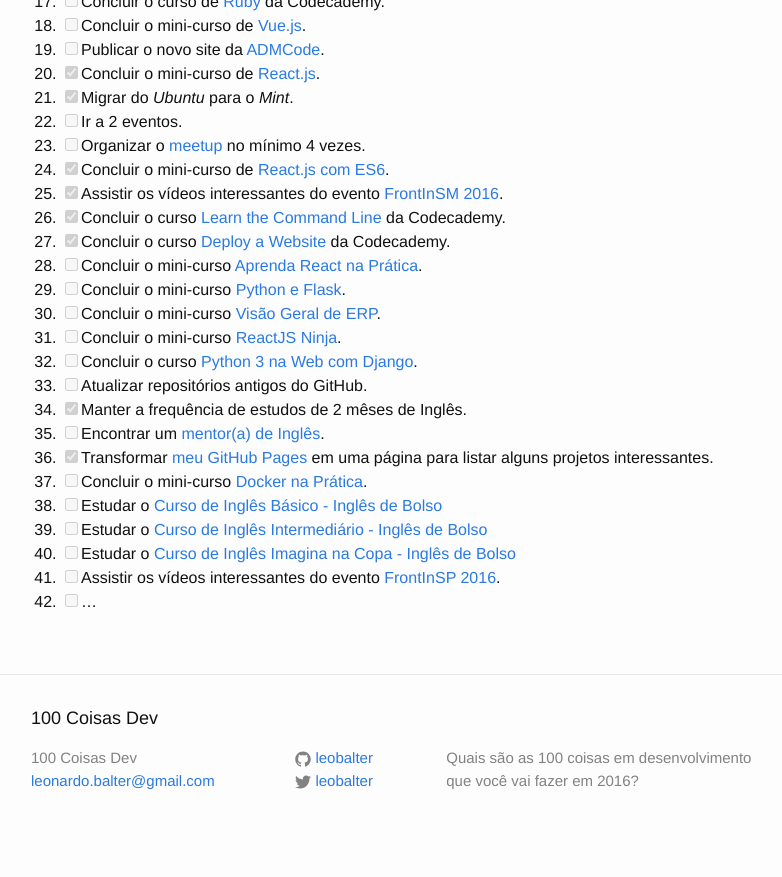
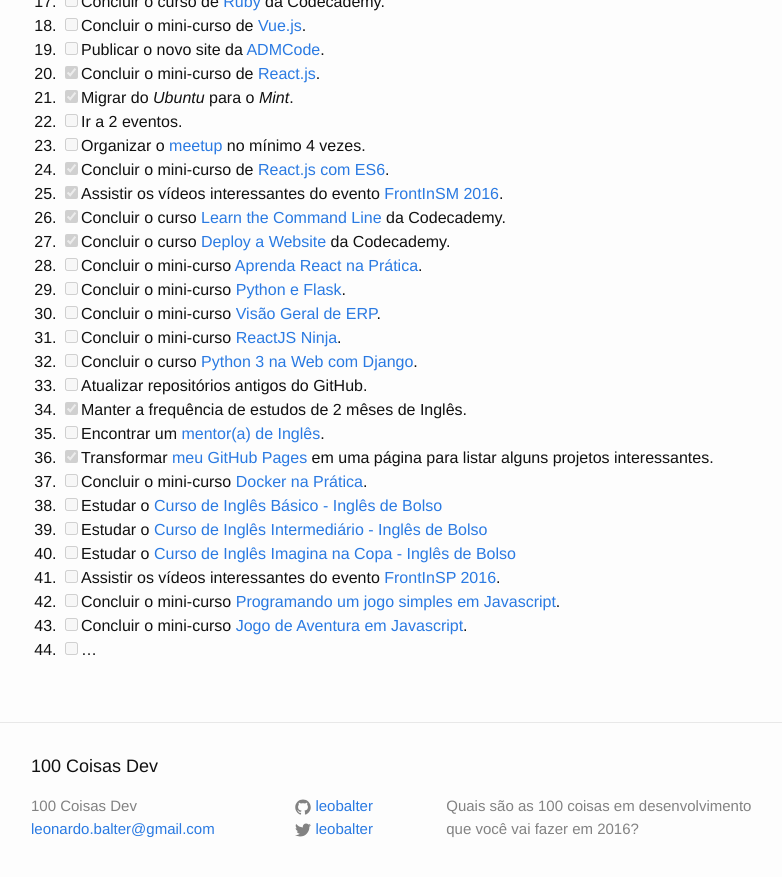
Before and after one commit to leobalter/100-coisas-dev, a Jekyll site: the page built from _posts/listas/2016-01-18-ftonato.markdown, in a window 1280 px wide and 900 px high, scrolled down 594 px. Shown: the top 877 px of the window, without its empty margins (239-1021 px from the left). Built offline with Jekyll 4.4.1, drawn with Linux system fonts in a browser that asks for light colours; comment, search, counter and statistics services are not loaded; before the commit the page ends 1446 px from its top, so only the background shows below that.

Commit message:
Adicionar dois mini-cursos de JS

```diff
--- a/_posts/listas/2016-01-18-ftonato.markdown
+++ b/_posts/listas/2016-01-18-ftonato.markdown
@@ -46,4 +46,6 @@ categories: listas
 39. [ ] Estudar o [Curso de Inglês Intermediário - Inglês de Bolso](https://www.youtube.com/playlist?list=PLifNhj7vtELvpspP9zPxhliWAF1tOJB95)
 40. [ ] Estudar o [Curso de Inglês Imagina na Copa - Inglês de Bolso](https://www.youtube.com/playlist?list=PLifNhj7vtELuNI15C3iekKQPelYrwL_zE)
 41. [ ] Assistir os vídeos interessantes do evento [FrontInSP 2016](https://www.youtube.com/channel/UCwoGd_KU0OxiVT5r-rPrzWA/videos).
-42. [ ] ...
+42. [ ] Concluir o mini-curso [Programando um jogo simples em Javascript](http://www.alfamidiaonline.com.br/Turmas.aspx).
+43. [ ] Concluir o mini-curso [Jogo de Aventura em Javascript](http://www.alfamidiaonline.com.br/Turmas.aspx).
+44. [ ] ...
```
